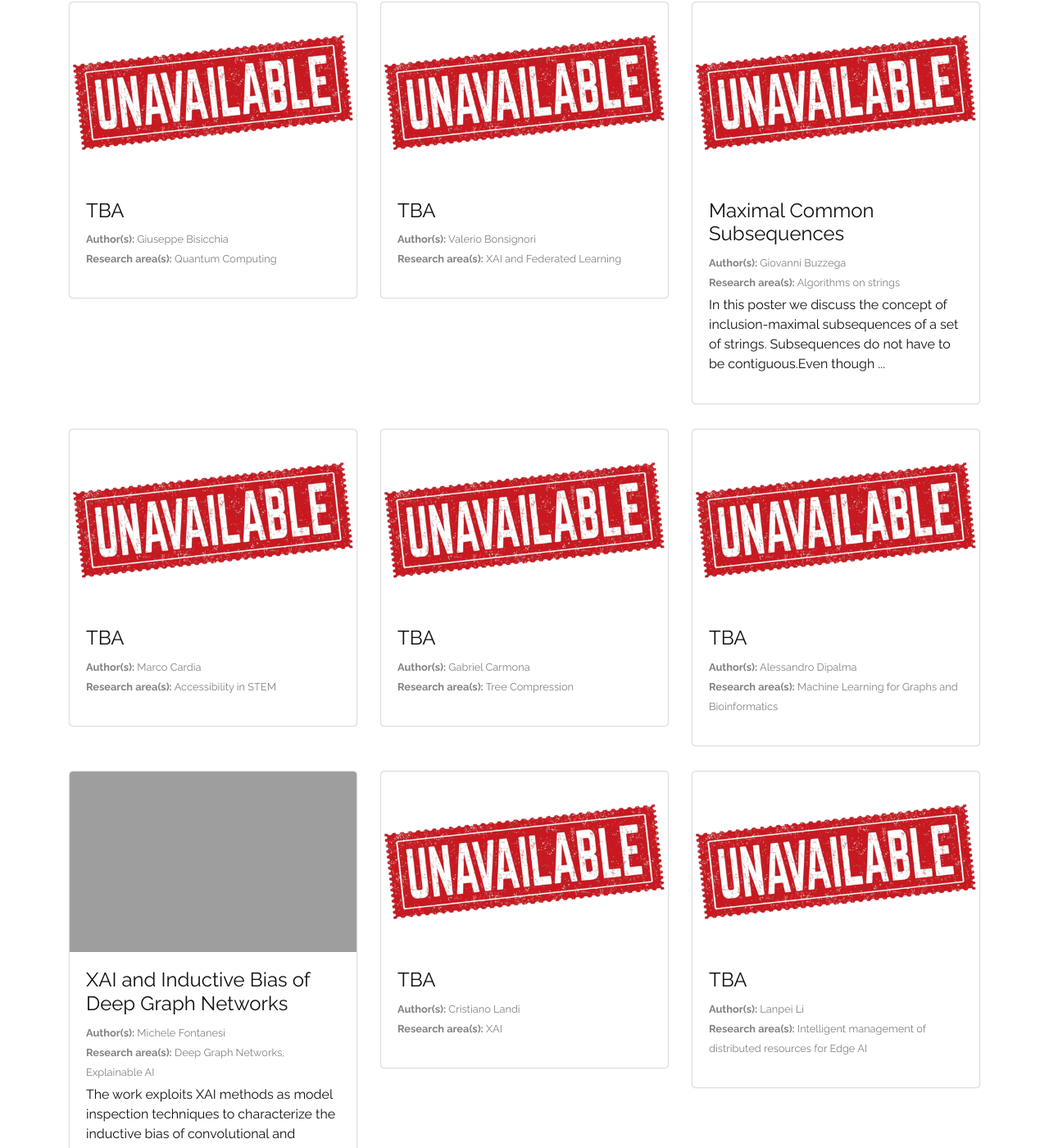
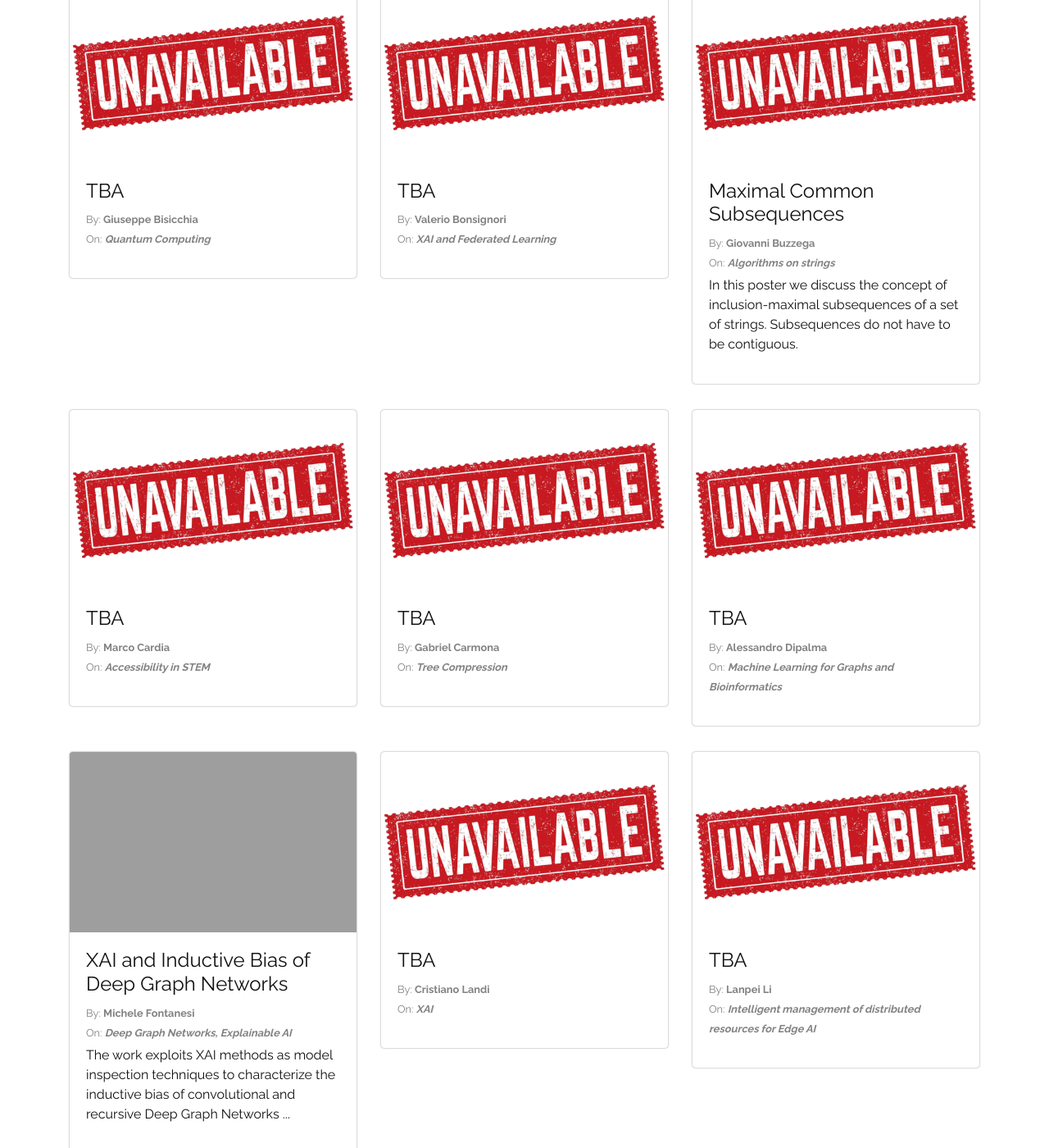
Before and after one commit to di-unipi-phd-events/phd-spotlight, a Jekyll site: the page built from index.html, in a window 1280 px wide and 1400 px high, scrolled down 706 px. Shown: the whole window at 82% size. Built offline with Jekyll 4.4.1, drawn with Linux system fonts in a browser that asks for light colours; the list of posts is cut into pages by our own code; some of the changed text lies outside the part shown.

Commit message:
chore: Adjust layout

```diff
--- a/index.html
+++ b/index.html
@@ -21,17 +21,19 @@
               <h2 class="panel-title">{{ post.title | truncate: 100 }}</h2>
               <p class="p-0 my-1 mx-0">
                 <span class="post-meta">
-
-                  <small><strong>Author(s):</strong>
-                  {% for author in post.authors %}
-                    {{ author }}{% unless forloop.last %}, {% endunless %}
-                  {% endfor %}
-
+                  <small>By:
+                    <strong>
+                    {% for author in post.authors %}
+                      {{ author }}{% unless forloop.last %}, {% endunless %}
+                    {% endfor %}
+                    </strong>
                   </small>
                 </span>
                 <br>
                 <span class="post-meta">
-                  <small><strong>Research area(s):</strong> {{post.category}}</small>
+                  <small>On:
+                    <strong><em>{{post.category}}</em></strong>
+                  </small>
                 </span>
                 <!-- <span class="post-meta">
                   <small>{{ post.date | date: "%b %-d, %Y" }}</small>
```
Also changed, not shown: _posts/2023-11-11-buzzega.md (+2 -0 lines).
